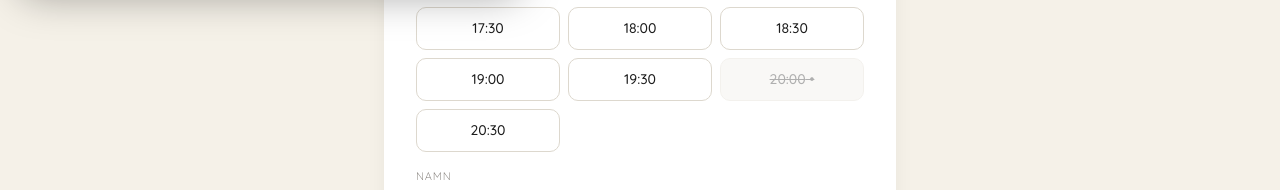
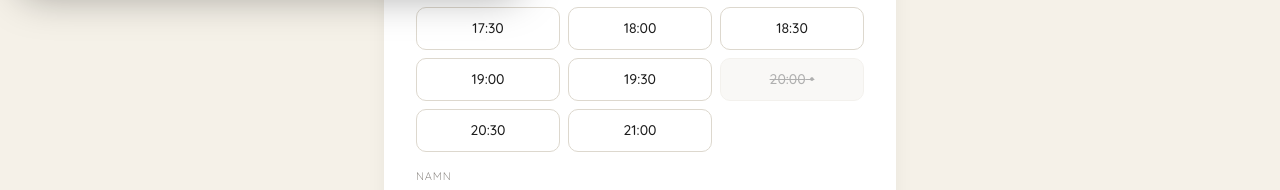
Before and after one commit to viktor459/sanshoramen, a Next.js app in the folder ramen/: page /pop-up-stallet-bar in a window 1280 px wide. Shown: the part 792-982 px from the top of the page. Built offline with nearby package versions, Linux system fonts and the light colour scheme; no server answers; the database is empty.

Commit message:
Add 21:00 slot (max 12) to reach 150 total capacity

```diff
--- a/ramen/app/pop-up-stallet-bar/page.tsx
+++ b/ramen/app/pop-up-stallet-bar/page.tsx
@@ -33,11 +33,11 @@ const S = `
   .time-btn:hover, .time-btn.sel { background:var(--ink); color:var(--bg); border-color:var(--ink); }
 `;
 
-const TIMES = ["16:00","16:30","17:00","17:30","18:00","18:30","19:00","19:30","20:00","20:30"];
+const TIMES = ["16:00","16:30","17:00","17:30","18:00","18:30","19:00","19:30","20:00","20:30","21:00"];
 const MAX_GUESTS: Record<string, number> = {
   "16:00": 25, "16:30": 11, "17:00": 11, "17:30": 11,
   "18:00": 11, "18:30": 11, "19:00": 11, "19:30": 11,
-  "20:00": 25, "20:30": 11,
+  "20:00": 25, "20:30": 11, "21:00": 12,
 };
 // Pre-fill 16:00 and 20:00 as already full
 const PREFILLED: Record<string, number> = { "16:00": 25, "20:00": 25 };
```
